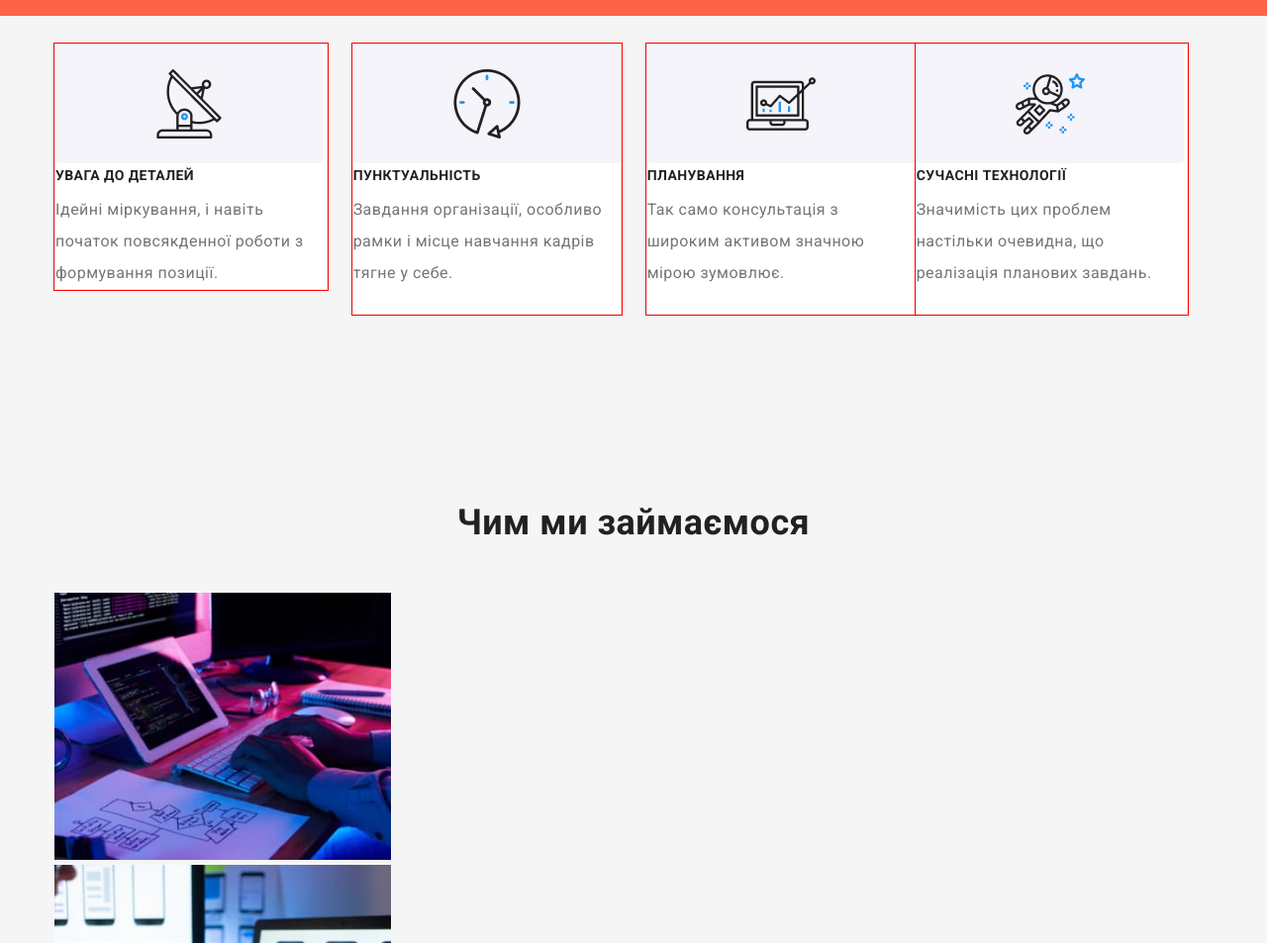
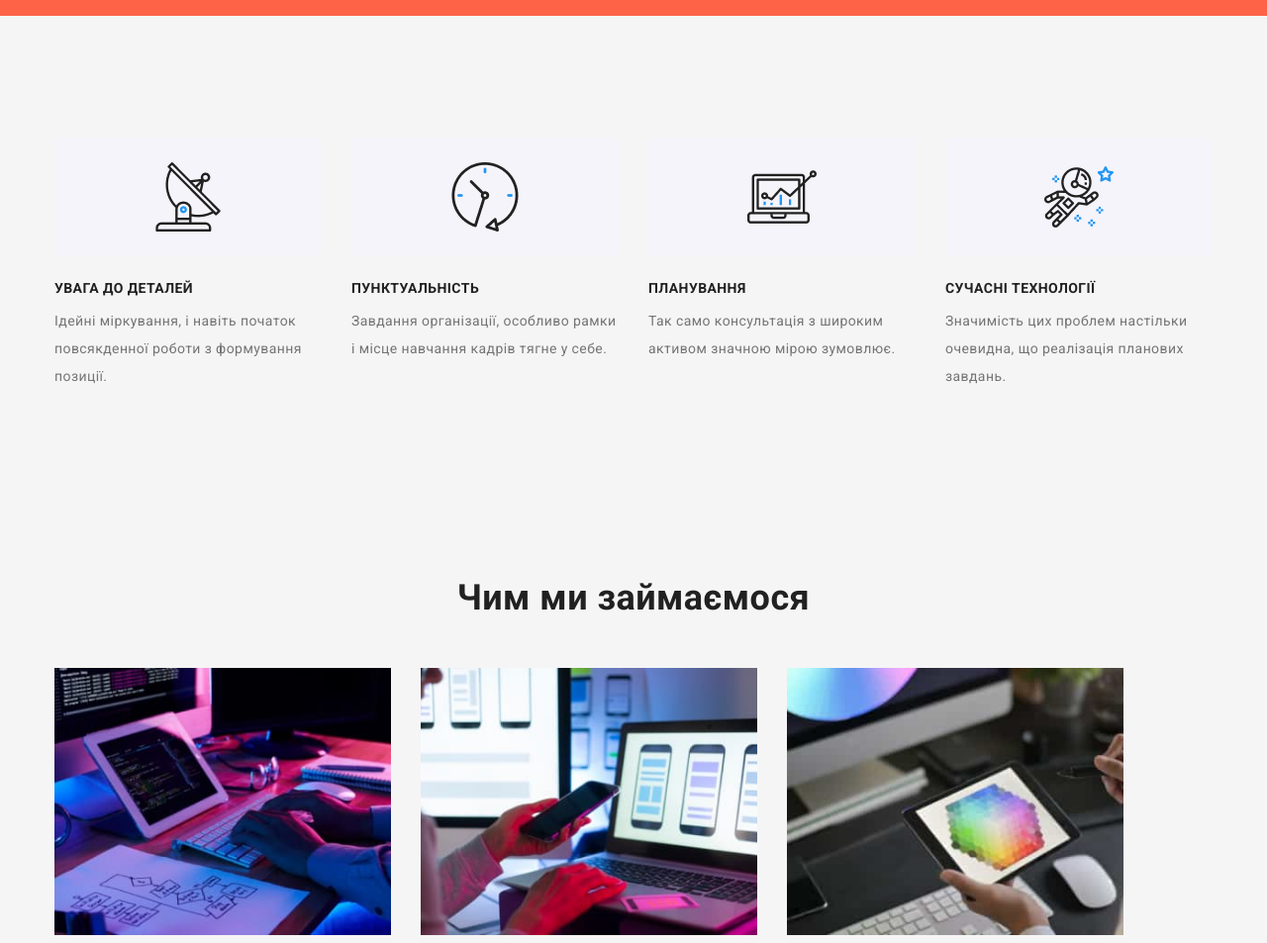
Before and after one commit to MaksymBykovskij/web-studio, a plain HTML site: page index.html in a window 1280 px wide. Shown: the part 280-1233 px from the top of the page at 99% size. Drawn offline with Linux system fonts and the light colour scheme.

Commit message:
add css flex

```diff
--- a/css/styles.css
+++ b/css/styles.css
@@ -201,11 +201,14 @@ a {
 }
 
 .hero {
-    top: 80px;
+
     text-align: center;
     background: tomato;
+    margin-bottom: 95px;
 }
+
 .hero-title {
+    text-transform: uppercase;
     margin-top: 0;
     margin-bottom: 30px;
     font-weight: 900;
@@ -235,24 +238,37 @@ a {
     display: flex;
     margin: 0;
     padding: 0;
+
+    color: var(--primary-text-color);
 }
-.feature-list li {
-    outline: 1px solid red;
+.feature-list li:last-child {
+    margin-right: 0;
 }
-.feature {
-    margin: 0;
-    padding: 0;
-    margin-bottom: 10px;
+.feature-card {
+    margin-right: 30px;
+}
+
+.feature-title {
+    font-weight: 700;
     font-size: 14px;
     line-height: 1.15;
     letter-spacing: 0.03em;
     text-transform: uppercase;
+    color: var(--primary-text-color);
+    margin: 0;
+    padding: 0;
+    margin-top: 20px;
+    margin-bottom: 10px;
+    text-transform: uppercase;
 }
 .feature-item {
+    font-weight: 400;
+    font-size: 14px;
+    line-height: 2;
+    letter-spacing: 0.03em;
     margin: 0;
     padding: 0;
     color: var(--contact-color);
-    line-height: 2;
 }
 
 /* ********** Чим ми займаемось ********** */
@@ -265,6 +281,12 @@ a {
     margin-top: 0px;
     margin-bottom: 50px;
     padding-top: 95px;
+}
+.list-picture {
+    display: flex;
+}
+.list-picture .picture+ .picture {
+    margin-left: 30px;
 }
 
 /* Наша команда */
--- a/index.html
+++ b/index.html
@@ -56,24 +56,24 @@
             <div class="container">
                 <h2 class="section-title">наші особливості</h2>
                 <ul class="feature-list">
-                    <li class="item">
+                    <li class="feature-card">
                         <img src="./images/feature1.png" alt="picture" srcset="" width="270" height="120">
-                        <h3 class="feature">увага до деталей</h3>
+                        <h3 class="feature-title">увага до деталей</h3>
                         <p  class="feature-item">Ідейні міркування, і навіть початок повсякденної роботи з формування позиції.</p>
                     </li>
-                    <li class="item">
+                    <li class="feature-card">
                         <img src="./images/feature2.png" alt="picture" srcset="" width="270" height="120">
-                        <h3 class="feature">пунктуальність</h3>
+                        <h3 class="feature-title">пунктуальність</h3>
                         <p class="feature-item">Завдання організації, особливо рамки і місце навчання кадрів тягне у себе.</p>
                     </li>
-                    <li class="item">
+                    <li class="feature-card">
                         <img src="./images/feature3.png" alt="picture" srcset="" width="270" height="120">
-                        <h3 class="feature">планування</h3>
+                        <h3 class="feature-title">планування</h3>
                         <p class="feature-item">Так само консультація з широким активом значною мірою зумовлює.</p>
                     </li>
-                    <li class="item">
+                    <li class="feature-card">
                         <img src="./images/feature4.png" alt="picture" srcset="" width="270" height="120">
-                        <h3 class="feature">сучасні технології</h3>
+                        <h3 class="feature-title">сучасні технології</h3>
                         <p class="feature-item">Значимість цих проблем настільки очевидна, що реалізація планових завдань.</p>
                     </li>
                 </ul>
@@ -83,14 +83,14 @@
         <section class="section">
             <div class="container">
                 <h2 class="item-description">Чим ми займаємося</h2>
-                <ul>
-                    <li>
+                <ul class="list-picture">
+                    <li class="picture">
                         <img src="./images/img1.jpg" alt="планшет з клавіатурою" width="340">
                     </li>
-                    <li>
+                    <li class="picture">
                         <img src="./images/img2.jpg" alt="телефон і десктоп" width="340">
                     </li>
-                    <li>
+                    <li class="picture">
                         <img src="./images/img3.jpg" alt="планшет" width="340">
                     </li>
                 </ul>
```
